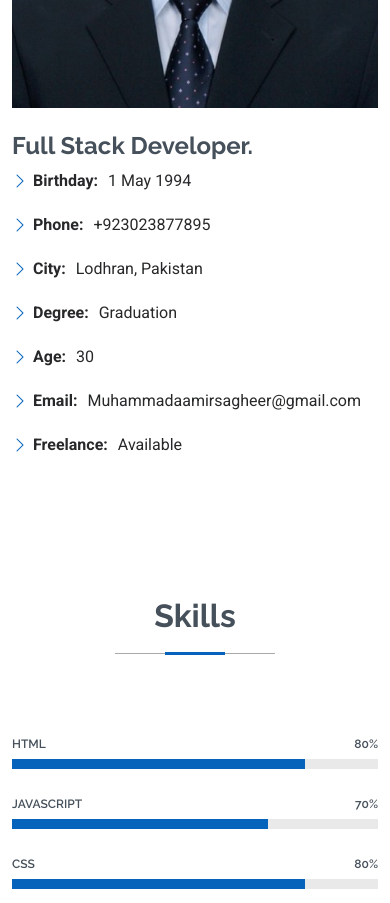
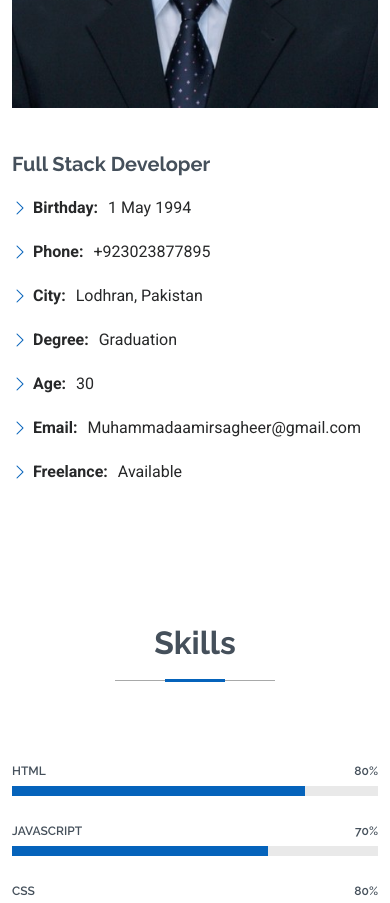
Before and after one commit to MAamir1/My-portfolio, a plain HTML site: page index.html in a window 390 px wide. Shown: the part 1000-1903 px from the top of the page. Drawn offline with nearby package versions, Linux system fonts and the light colour scheme.

Commit message:
updated sub-title

```diff
--- a/assets/css/main.css
+++ b/assets/css/main.css
@@ -621,6 +621,28 @@ section,
 .about .content h2 {
   font-weight: 700;
   font-size: 24px;
+  margin-bottom: 20px;
+  color: var(--heading-color);
+}
+
+.about .content .about-title {
+  font-size: 24px;
+  font-weight: 700;
+  margin-bottom: 20px;
+  color: var(--heading-color);
+}
+
+@media (max-width: 768px) {
+  .about .content .about-title {
+    font-size: 22px;
+    margin-top: 20px;
+  }
+}
+
+@media (max-width: 480px) {
+  .about .content .about-title {
+    font-size: 20px;
+  }
 }
 
 .about .content ul {
--- a/index.html
+++ b/index.html
@@ -91,7 +91,7 @@
             <img src="./assets/img/bg-2.png" class="img-fluid" alt="">
           </div>
           <div class="col-lg-8 content">
-            <h2>Full Stack Developer.</h2>
+            <h2 class="about-title">Full Stack Developer</h2>
             <div class="row">
               <div class="col-lg-6">
                 <ul>
```
